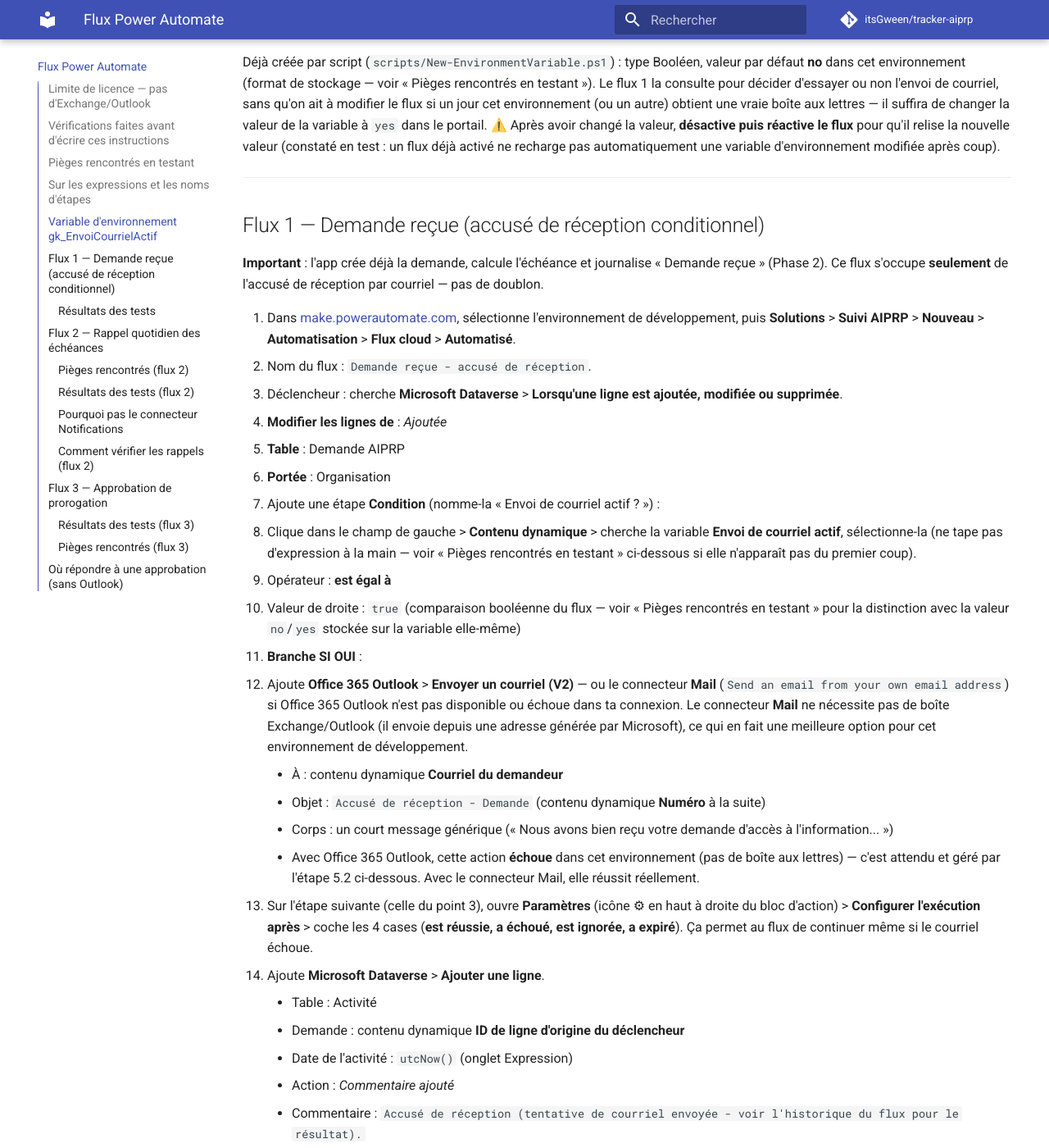
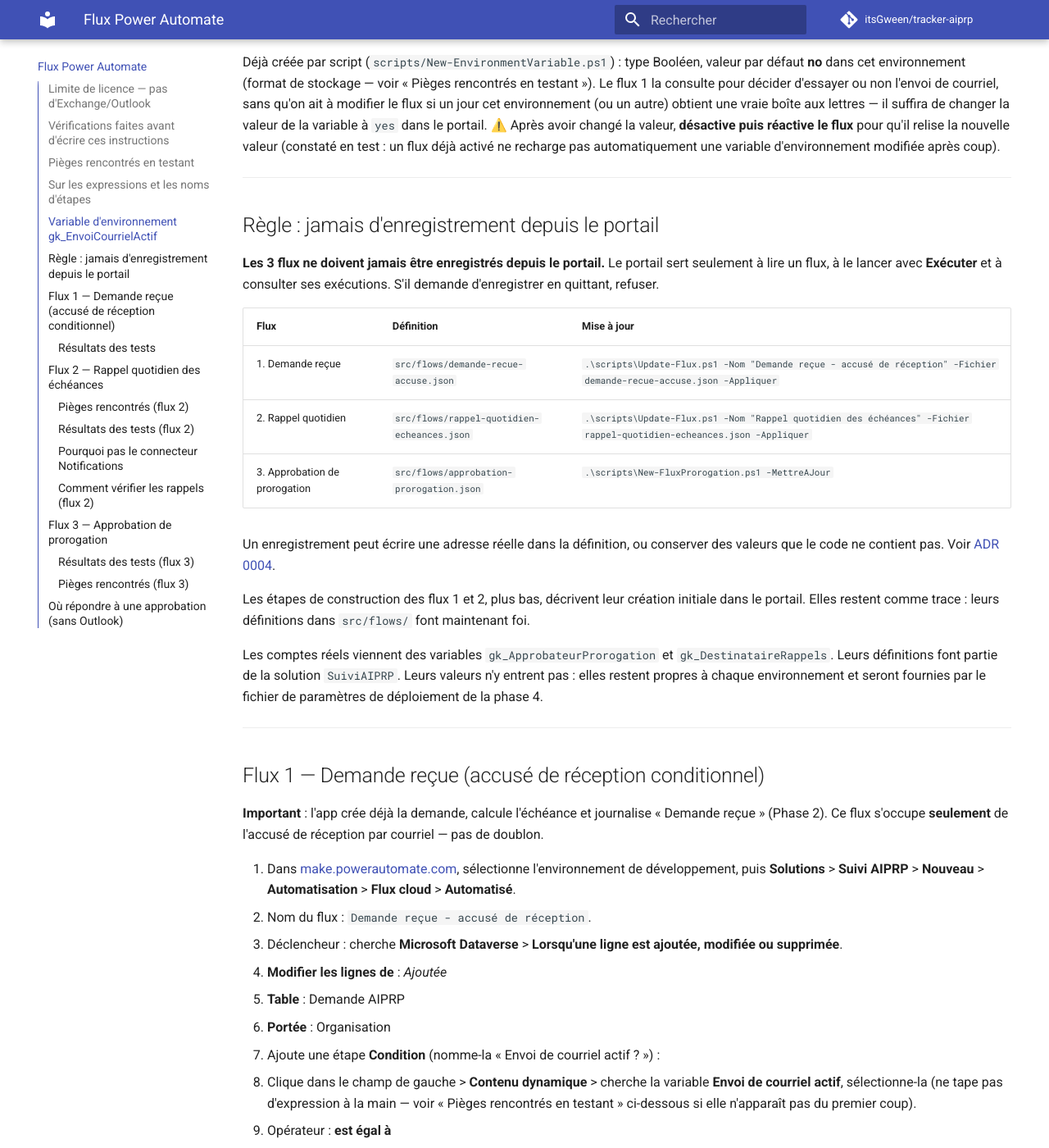
Before and after one commit to itsGween/tracker-aiprp, an MkDocs documentation site: the page built from docs/flux.md, in a window 1280 px wide and 1400 px high, scrolled down 1800 px. Shown: the whole window at 82% size. Built offline with MkDocs 1.6.1 and Material for MkDocs 9.7.7, drawn with Linux system fonts in a browser that asks for light colours; comment, search, counter and statistics services are not loaded; some of the changed text lies outside the part shown.

Commit message:
feat(flux): evite les rappels en double et retire l'adresse du flux 2
Co-Authored-By: Claude Opus 5.5 <noreply@anthropic.com>

```diff
--- a/docs/adr/0004-flux-crees-par-code.md
+++ b/docs/adr/0004-flux-crees-par-code.md
@@ -1,4 +1,4 @@
-# 0004 — Le flux 3 est créé et modifié par code
+# 0004 — Les flux sont modifiés par code
 
 ## Statut
 
@@ -53,4 +53,14 @@ ou un GUID.
   avant l'export de la phase 4.
 - Après une mise à jour par code, le script désactive puis réactive le flux. Il faut alors comparer
   `clientdata` au fichier du dépôt.
-- Les flux 1 et 2 restent construits dans le portail à ce stade.
+
+## Mise à jour du 1er novembre 2026 — flux 1 et 2
+
+Les flux 1 et 2, construits à l'origine dans le portail, suivent maintenant la même méthode. Leurs
+définitions sont dans `src/flows/` et `scripts/Update-Flux.ps1` les met à jour. Aucun des 3 flux n'est
+enregistré depuis le portail.
+
+La première sauvegarde du flux 2 ne contient pas son adresse réelle, remplacée par un texte, car
+aucun courriel réel n'entre dans le dépôt. Le script refuse une définition qui contient encore ce
+texte. Les `operationMetadataId` sont conservés : ce sont des identifiants internes du concepteur,
+sans lien avec l'environnement ou le locataire.
--- a/docs/flux.md
+++ b/docs/flux.md
@@ -82,6 +82,31 @@ ne recharge pas automatiquement une variable d'environnement modifiée après co
 
 ---
 
+## Règle : jamais d'enregistrement depuis le portail
+
+**Les 3 flux ne doivent jamais être enregistrés depuis le portail.** Le portail sert seulement à lire
+un flux, à le lancer avec **Exécuter** et à consulter ses exécutions. S'il demande d'enregistrer en
+quittant, refuser.
+
+| Flux | Définition | Mise à jour |
+|---|---|---|
+| 1. Demande reçue | `src/flows/demande-recue-accuse.json` | `.\scripts\Update-Flux.ps1 -Nom "Demande reçue - accusé de réception" -Fichier demande-recue-accuse.json -Appliquer` |
+| 2. Rappel quotidien | `src/flows/rappel-quotidien-echeances.json` | `.\scripts\Update-Flux.ps1 -Nom "Rappel quotidien des échéances" -Fichier rappel-quotidien-echeances.json -Appliquer` |
+| 3. Approbation de prorogation | `src/flows/approbation-prorogation.json` | `.\scripts\New-FluxProrogation.ps1 -MettreAJour` |
+
+Un enregistrement peut écrire une adresse réelle dans la définition, ou conserver des valeurs que le
+code ne contient pas. Voir [ADR 0004](adr/0004-flux-crees-par-code.md).
+
+Les étapes de construction des flux 1 et 2, plus bas, décrivent leur création initiale dans le
+portail. Elles restent comme trace : leurs définitions dans `src/flows/` font maintenant foi.
+
+Les comptes réels viennent des variables `gk_ApprobateurProrogation` et `gk_DestinataireRappels`.
+Leurs définitions font partie de la solution `SuiviAIPRP`. Leurs valeurs n'y entrent pas : elles
+restent propres à chaque environnement et seront fournies par le fichier de paramètres de déploiement
+de la phase 4.
+
+---
+
 ## Flux 1 — Demande reçue (accusé de réception conditionnel)
 
 **Important** : l'app crée déjà la demande, calcule l'échéance et journalise « Demande reçue »
@@ -151,6 +176,11 @@ test (aucune boîte aux lettres réelle dans cet environnement de développement
 ---
 
 ## Flux 2 — Rappel quotidien des échéances
+
+**Un seul rappel par échéance.** Le flux ne retient que les demandes dont `gk_daterappel` est vide,
+puis note la date après avoir créé le rappel (action `Noter_le_rappel`). Le flux 3 vide cette colonne
+quand une prorogation est approuvée, pour que la nouvelle échéance ait son propre rappel. Le
+destinataire vient de la variable `gk_DestinataireRappels`.
 
 1. **Solutions** > **Suivi AIPRP** > **Nouveau** > **Automatisation** > **Flux cloud** >
    **Planifié** (⚠️ pas *Automatisé* — un flux planifié se déclenche par horaire, pas par
@@ -260,14 +290,9 @@ En traitement → (agent·e clique "Demander une prorogation") → Prorogation d
 **Méthode.** Ce flux est créé par code, à partir de `src/flows/approbation-prorogation.json`. Voir
 [ADR 0004](adr/0004-flux-crees-par-code.md).
 
-> **Règle : le flux 3 ne doit jamais être enregistré depuis le portail.** Toute modification passe
-> par `src/flows/approbation-prorogation.json`, puis par
-> `.\scripts\New-FluxProrogation.ps1 -MettreAJour`. Le portail sert seulement à lire le flux et à
-> consulter ses exécutions. S'il demande d'enregistrer en quittant, refuser.
-
-Cette règle a deux raisons. Le concepteur affiche une ligne vide sous la condition `Decision`, alors
-que le code n'en contient pas, et un enregistrement pourrait la conserver. Un enregistrement pourrait
-aussi écrire l'adresse de l'approbateur dans la définition, qui ne doit contenir aucun compte réel.
+La règle « jamais d'enregistrement depuis le portail » s'applique. Pour ce flux, le concepteur
+affiche en plus une ligne vide sous la condition `Decision`, alors que le code n'en contient pas, et
+un enregistrement pourrait la conserver.
 
 **Ce que fait le flux**
 
```
Also changed, not shown: docs/adr/index.md (+1 -1 lines), docs/progression.md (+9 -5 lines), src/flows/README.md (+7 -5 lines), 4 other files.
